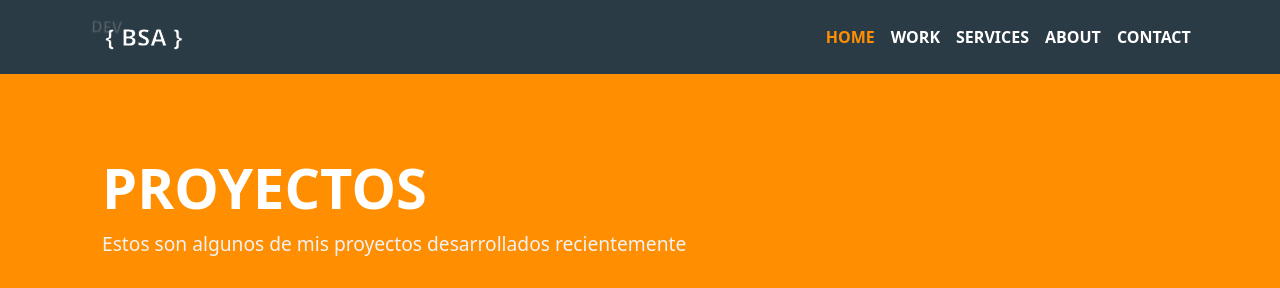
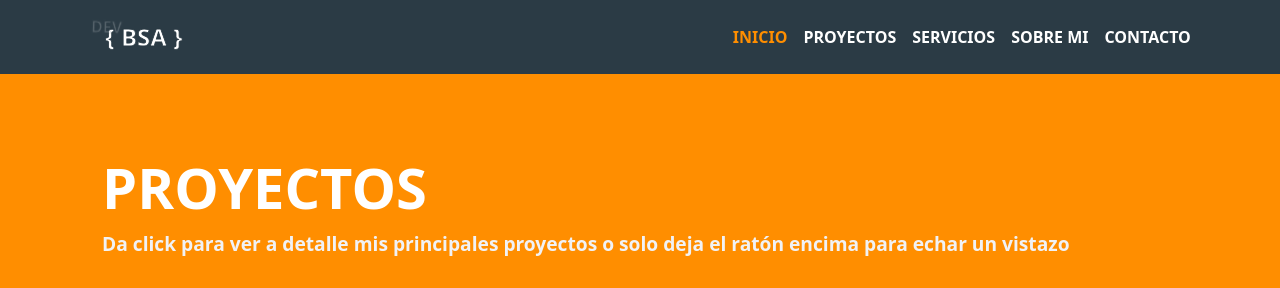
Before and after one commit to BrianS-TICS/portafolio_angular, an Angular app: page /work in a window 1280 px wide. Shown: the top 288 px of the page. Built offline with nearby package versions, Linux system fonts and the light colour scheme.

Commit message:
Se agrega sección de proyectos extras, se corrigen enlaces de navegación

```diff
--- a/src/app/app.component.scss
+++ b/src/app/app.component.scss
@@ -37,6 +37,14 @@ a {
   min-height: 20rem;
 }
 
+.text-gray {
+  color: #2b3b45;
+}
+
+.text-blue {
+  color: #005aa1;
+}
+
 .bg-orange {
   background-color: #ff8e00;
 }
--- a/src/app/components/navbar/navbar.component.html
+++ b/src/app/components/navbar/navbar.component.html
@@ -14,16 +14,16 @@
       </button>
     </div>
     <nav class="navegacion">
-      <a (click)='handleSelectedPage($event)' [ngClass]="currentPage==='home' ? 'enlace activo': 'enlace'"
-        routerLink="/home">Home</a>
-      <a (click)='handleSelectedPage($event)' [ngClass]="currentPage==='work' ? 'enlace activo': 'enlace'"
-        class="enlace" routerLink="/work">Work</a>
-      <a (click)='handleSelectedPage($event)' [ngClass]="currentPage==='services' ? 'enlace activo': 'enlace'"
-        class="enlace" routerLink="/services">Services</a>
-      <a (click)='handleSelectedPage($event)' [ngClass]="currentPage==='about' ? 'enlace activo': 'enlace'"
-        class="enlace" routerLink="/about">About</a>
-      <a (click)='handleSelectedPage($event)' [ngClass]="currentPage==='contact' ? 'enlace activo': 'enlace'"
-        class="enlace" routerLink="/contact">Contact</a>
+      <a (click)='handleSelectedPage($event)' [ngClass]="currentPage =='inicio' ? 'enlace activo': 'enlace'"
+        routerLink="/home">Inicio</a>
+      <a (click)='handleSelectedPage($event)' [ngClass]="currentPage =='proyectos' ? 'enlace activo': 'enlace'"
+        class="enlace" routerLink="/work">Proyectos</a>
+      <a (click)='handleSelectedPage($event)' [ngClass]="currentPage =='servicios' ? 'enlace activo': 'enlace'"
+        class="enlace" routerLink="/services">Servicios</a>
+      <a (click)='handleSelectedPage($event)' [ngClass]="currentPage =='sobre mi' ? 'enlace activo': 'enlace'"
+        class="enlace" routerLink="/about">Sobre mi</a>
+      <a (click)='handleSelectedPage($event)' [ngClass]="currentPage =='contacto' ? 'enlace activo': 'enlace'"
+        class="enlace" routerLink="/contact">Contacto</a>
     </nav>
   </div>
 </header>
@@ -31,16 +31,16 @@
 <div *ngIf="movilMenuOpen" (click)="handleCloseMovilNav($event)" class="movil-menu">
   <div class="p-5 d-flex gap-5 flex-column">
     <nav class="navegacion-movil">
-      <a (click)='handleSelectedPage($event)' [ngClass]="currentPage==='home' ? 'enlace activo': 'enlace'"
-        routerLink="/home">Home</a>
-      <a (click)='handleSelectedPage($event)' [ngClass]="currentPage==='work' ? 'enlace activo': 'enlace'"
-        class="enlace" routerLink="/work">Work</a>
-      <a (click)='handleSelectedPage($event)' [ngClass]="currentPage==='services' ? 'enlace activo': 'enlace'"
-        class="enlace" routerLink="/services">Services</a>
-      <a (click)='handleSelectedPage($event)' [ngClass]="currentPage==='about' ? 'enlace activo': 'enlace'"
-        class="enlace" routerLink="/about">About</a>
-      <a (click)='handleSelectedPage($event)' [ngClass]="currentPage==='contact' ? 'enlace activo': 'enlace'"
-        class="enlace" routerLink="/contact">Contact</a>
+      <a (click)='handleSelectedPage($event)' [ngClass]="currentPage =='inicio' ? 'enlace activo': 'enlace'"
+        routerLink="/home">Inicio</a>
+      <a (click)='handleSelectedPage($event)' [ngClass]="currentPage =='proyectos' ? 'enlace activo': 'enlace'"
+        class="enlace" routerLink="/work">Proyectos</a>
+      <a (click)='handleSelectedPage($event)' [ngClass]="currentPage =='servicios' ? 'enlace activo': 'enlace'"
+        class="enlace" routerLink="/services">Servicios</a>
+      <a (click)='handleSelectedPage($event)' [ngClass]="currentPage =='sobre mi' ? 'enlace activo': 'enlace'"
+        class="enlace" routerLink="/about">Sobre mi</a>
+      <a (click)='handleSelectedPage($event)' [ngClass]="currentPage =='contacto' ? 'enlace activo': 'enlace'"
+        class="enlace" routerLink="/contact">Contacto</a>
     </nav>
     <div class="container-languajes">
       <p class="text-center text-white languajes__titulo">Lenguages</p>
--- a/src/app/components/navbar/navbar.component.ts
+++ b/src/app/components/navbar/navbar.component.ts
@@ -7,7 +7,7 @@ import { Component, OnInit, Renderer2 } from '@angular/core';
 })
 export class NavbarComponent implements OnInit {
 
-  public currentPage = 'home';
+  public currentPage = 'inicio';
   public movilMenuOpen: boolean = false
 
   public animations: string = 'movil-menu';
--- a/src/app/pages/work/work.component.html
+++ b/src/app/pages/work/work.component.html
@@ -1,11 +1,12 @@
+<div>
   <main class="main bg-orange">
     <section class="container section">
       <h1 class="titulo text-white">Proyectos</h1>
-    <p class="subtitulo">Estos son algunos de mis proyectos desarrollados recientemente</p>
+      <p class="subtitulo">Da click para ver a detalle mis principales proyectos o solo deja el ratón encima para echar un vistazo</p>
       <div class="proyectos">
         <a routerLink="">
           <div class="proyecto__contenedor_imagen">
-          <img src="./assets/proyectos/agenciadeviajes.png" loading="lazy"  alt="imagen proyecto agencia de viajes">
+            <img src="./assets/proyectos/agenciadeviajes.png" loading="lazy" alt="imagen proyecto agencia de viajes">
             <span class="proyecto__nombre-proyecto">Agencia de viajes</span>
           </div>
         </a>
@@ -18,16 +19,32 @@
         </a>
         <a routerLink="">
           <div class="proyecto__contenedor_imagen">
-          <img src="./assets/proyectos/devjobsimg.png" loading="lazy"  alt="imagen proyecto agencia de viajes">
+            <img src="./assets/proyectos/devjobsimg.png" loading="lazy" alt="imagen proyecto agencia de viajes">
             <span class="proyecto__nombre-proyecto">DevJobs</span>
           </div>
         </a>
         <a routerLink="">
           <div class="proyecto__contenedor_imagen">
-          <img src="./assets/proyectos/devstagram.png" loading="lazy"  alt="imagen proyecto agencia de viajes">
+            <img src="./assets/proyectos/devstagram.png" loading="lazy" alt="imagen proyecto agencia de viajes">
             <span class="proyecto__nombre-proyecto">Devstagram</span>
           </div>
         </a>
       </div>
     </section>
   </main>
+
+  <section class="container section section-secundarios bg-gray-low">
+    <h2 class="titulo text-gray">Proyectos secundarios</h2>
+    <p class="subtitulo text-blue">Capturas de pantalla</p>
+    <div class="proyectos-secundarios">
+      <img class="proyectos-secundarios__img" src="./assets/proyectos/devjobsimg.png" loading="lazy"
+        alt="imagen proyecto agencia de viajes">
+      <img class="proyectos-secundarios__img" src="./assets/proyectos/devjobsimg.png" loading="lazy"
+        alt="imagen proyecto agencia de viajes">
+      <img class="proyectos-secundarios__img" src="./assets/proyectos/devjobsimg.png" loading="lazy"
+        alt="imagen proyecto agencia de viajes">
+      <img class="proyectos-secundarios__img" src="./assets/proyectos/devjobsimg.png" loading="lazy"
+        alt="imagen proyecto agencia de viajes">
+    </div>
+  </section>
+</div>
--- a/src/app/pages/work/work.component.scss
+++ b/src/app/pages/work/work.component.scss
@@ -4,14 +4,20 @@ img {
 
 .subtitulo {
   font-size: 1rem;
-  font-weight: 500;
+  font-weight: 900;
   color: #f1f2f5;
 
   @media (min-width : 480px) {
     font-size: 1.2rem
-
   }
 
+}
+
+.section-secundarios {
+  .subtitulo {
+    font-size: 1.5rem;
+    font-weight: 900;
+  }
 }
 
 .proyectos {
@@ -20,9 +26,7 @@ img {
   display: grid;
   gap: 1rem;
 
-  @media (min-width : 768px) {
-
-  }
+  @media (min-width : 768px) {}
 
   .proyecto__contenedor_imagen {
     position: relative;
@@ -39,19 +43,26 @@ img {
       left: 0;
       // transform: translate(-50%, -50%);
       font-weight: 900;
+      text-align: center;
       font-size: 1.2rem;
+      text-transform: uppercase;
       border-radius: .4rem;
       color: white;
 
       text-shadow: 0 0 1em rgba(255, 255, 255, 0.397);
       color: whitesmoke;
-      background-color: rgba(0, 0, 0, 0.363);
+      background-color: rgba(0, 0, 0, 0.514);
       // text-shadow: black 0.1rem 0.1rem 0.1rem;
+      transition: all 1s ease-in-out;
+
+      @media (min-width : 780px) {
+        font-size: 2rem;
+      }
 
 
-      @media (min-width : 480) {
-        font-size: 2rem;
-
+      &:hover {
+        background-color: rgba(0, 0, 0, 0.11);
+        color: #f1f2f500;
       }
     }
 
@@ -66,10 +77,40 @@ img {
 
     img {
       border: 1px solid rgba(0, 0, 0, 0.103);
-
     }
 
-    :hover {}
+  }
 
+}
+
+.proyectos-secundarios {
+  display: grid;
+  gap: .1rem;
+  border-radius: 1rem;
+  border: #03091d31 solid 1px;
+  overflow: hidden;
+
+
+  @media (max-width : 780px) {
+    display: block;
+    border: none;
   }
+
+  .proyectos-secundarios__img {
+    cursor: pointer;
+
+    @media (max-width : 780px) {
+      margin: .5rem 0;
+      border: #03091d31 solid 1px;
+    }
+
+    &:nth-child(1) {
+      grid-column-start: 1;
+      grid-column-end: 4;
+      grid-row-start: 1;
+      grid-row-end: 3;
+    }
+  }
+
+
 }
```
Lines whose indentation alone changed are shown as unchanged.
